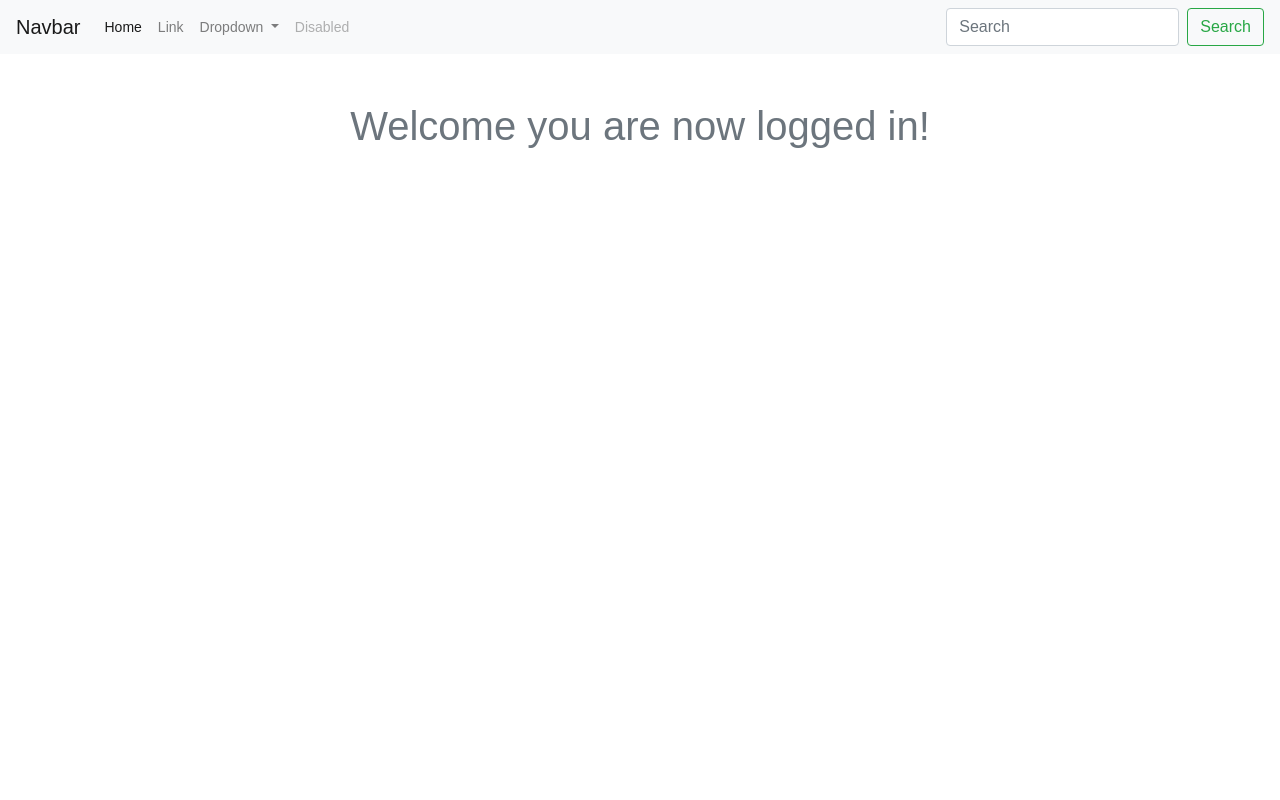
After one commit to momratha/php-login, a PHP site: page /welcome.php in a window 1280 px wide. The commit adds this page. Run offline with PHP 8.4, Linux system fonts and the light colour scheme.

Commit message:
update UI and welcome page. commit out the incomplete hash password

```diff
--- a/index.php
+++ b/index.php
@@ -11,7 +11,7 @@
     </style>
 </head>
 <body>
-    <div class="wrapper">
+    <div class="wrapper border border-secondary mx-auto mt-5">
         <h2>Login</h2>
         <p>Please fill in your credentials to login.</p>
 
@@ -35,7 +35,7 @@
             <div class="form-group">
                 <input type="submit" class="btn btn-primary" value="Login">
             </div>
-            <p>Don't have an account? <a href="register.php">Sign up now</a>.</p>
+            <p>Don't have an account? <a href="#">Sign up now</a>.</p>
         </form>
     </div>
 </body>
--- /dev/null
+++ b/welcome.php
@@ -0,0 +1,49 @@
+<html lang="en">
+<head>
+    <meta charset="UTF-8">
+    <title>Login</title>
+    <link rel="stylesheet" href="https://stackpath.bootstrapcdn.com/bootstrap/4.5.2/css/bootstrap.min.css">
+    <style>
+        body{ font: 14px sans-serif; }
+        .wrapper{ width: 360px; padding: 20px; }
+    </style>
+</head>
+<body>
+<nav class="navbar navbar-expand-lg navbar-light bg-light">
+  <a class="navbar-brand" href="#">Navbar</a>
+  <button class="navbar-toggler" type="button" data-toggle="collapse" data-target="#navbarSupportedContent" aria-controls="navbarSupportedContent" aria-expanded="false" aria-label="Toggle navigation">
+    <span class="navbar-toggler-icon"></span>
+  </button>
+
+  <div class="collapse navbar-collapse" id="navbarSupportedContent">
+    <ul class="navbar-nav mr-auto">
+      <li class="nav-item active">
+        <a class="nav-link" href="#">Home <span class="sr-only">(current)</span></a>
+      </li>
+      <li class="nav-item">
+        <a class="nav-link" href="#">Link</a>
+      </li>
+      <li class="nav-item dropdown">
+        <a class="nav-link dropdown-toggle" href="#" id="navbarDropdown" role="button" data-toggle="dropdown" aria-haspopup="true" aria-expanded="false">
+          Dropdown
+        </a>
+        <div class="dropdown-menu" aria-labelledby="navbarDropdown">
+          <a class="dropdown-item" href="#">Action</a>
+          <a class="dropdown-item" href="#">Another action</a>
+          <div class="dropdown-divider"></div>
+          <a class="dropdown-item" href="#">Something else here</a>
+        </div>
+      </li>
+      <li class="nav-item">
+        <a class="nav-link disabled" href="#">Disabled</a>
+      </li>
+    </ul>
+    <form class="form-inline my-2 my-lg-0">
+      <input class="form-control mr-sm-2" type="search" placeholder="Search" aria-label="Search">
+      <button class="btn btn-outline-success my-2 my-sm-0" type="submit">Search</button>
+    </form>
+  </div>
+</nav>
+<h1 class="text-secondary p-5 mx-auto text-center">Welcome you are now logged in!</h1>
+</body>
+</html>
```
Also changed, not shown: backend.php (+18 -0 lines).
